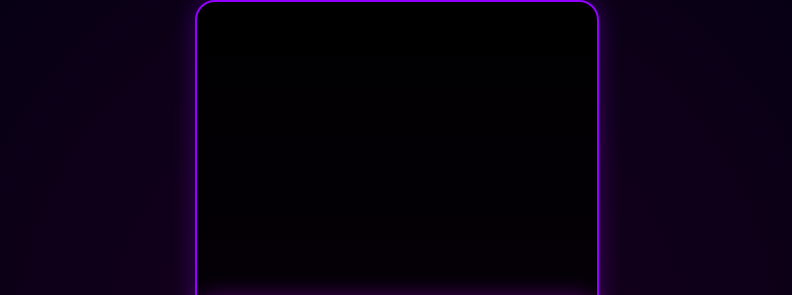
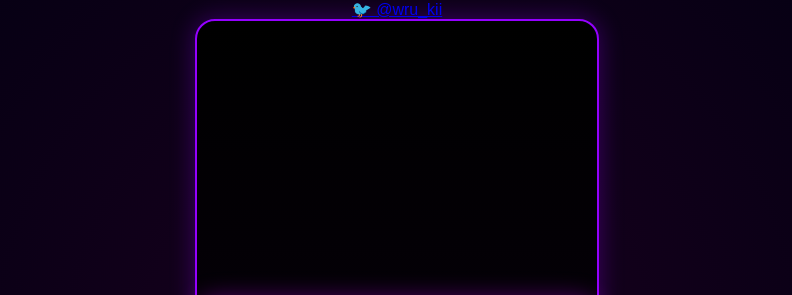
Before and after one commit to Wrukky/zk-dodge, a plain HTML site: page index.html in a window 1280 px wide. Shown: the top 295 px of the page, without its empty margins (243-1035 px from the left). Drawn offline with Linux system fonts and the light colour scheme; a web font is replaced by a local one.

Commit message:
Update index.html

```diff
--- a/index.html
+++ b/index.html
@@ -12,7 +12,7 @@
 <body>
 
 <div id="gameContainer">
-
+<a href="https://twitter.com/wru_kii" target="_blank">🐦 @wru_kii</a>
   <!-- Start Screen -->
   <div id="start-screen">
     <h1 class="title">Zk Dodge</h1>
```
